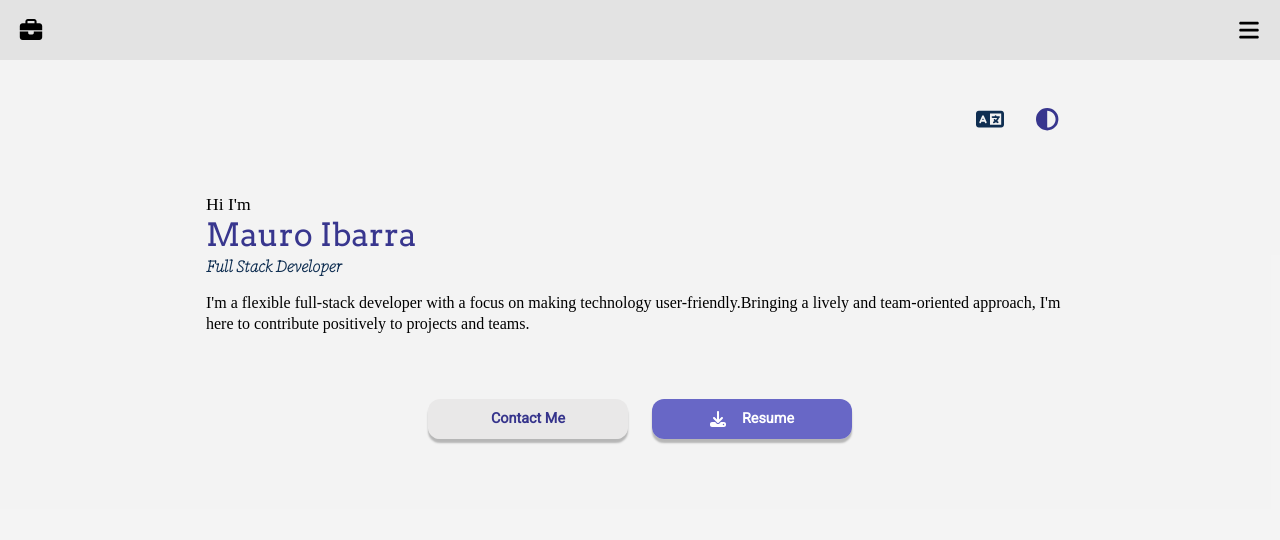
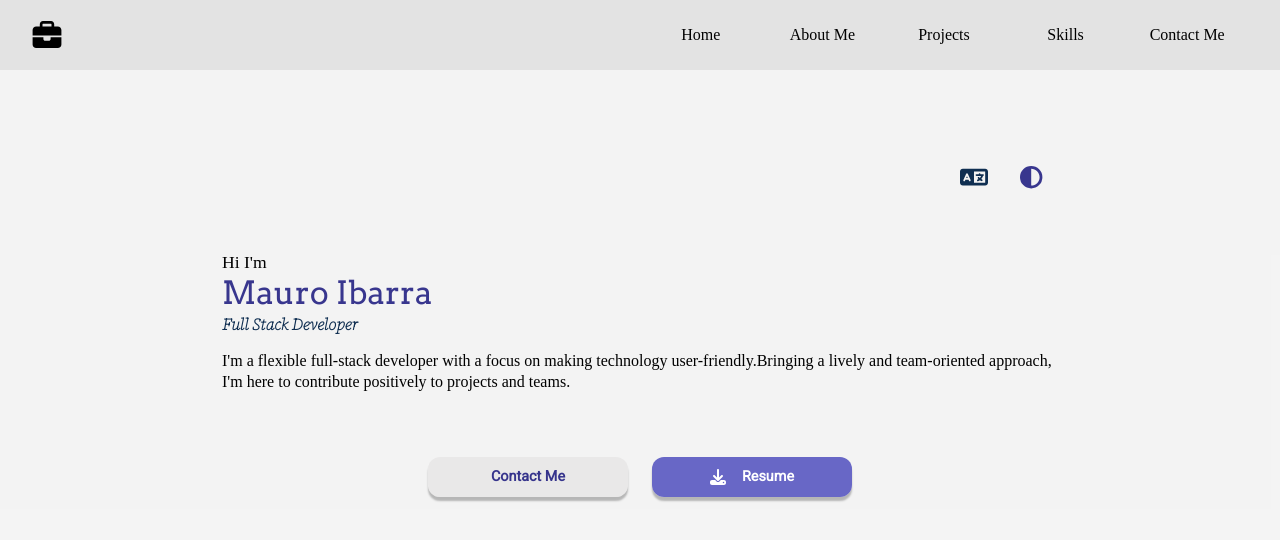
Before and after one commit to mauroibarra133/portafolio, a React (Vite) app in the folder portafolio/: page / in a window 1280 px wide. Shown: the top 540 px of the page. Built offline with nearby package versions, Linux system fonts and the light colour scheme; a web font is replaced by a local one.

Commit message:
add(frontend): add nav responsive config

```diff
--- a/portafolio/package.json
+++ b/portafolio/package.json
@@ -16,7 +16,8 @@
     "@fortawesome/free-solid-svg-icons": "^6.5.1",
     "@fortawesome/react-fontawesome": "^0.2.0",
     "react": "^18.2.0",
-    "react-dom": "^18.2.0"
+    "react-dom": "^18.2.0",
+    "react-router-dom": "^6.21.3"
   },
   "devDependencies": {
     "@types/react": "^18.2.43",
--- a/portafolio/src/App.jsx
+++ b/portafolio/src/App.jsx
@@ -1,14 +1,55 @@
 import "./App.css";
-import Nav from './components/Nav';
-import Hero from './components/Hero';
+import Nav from "./components/Nav";
+import Hero from "./components/Hero";
+import Overlay from "./components/Overlay";
+
+import { BrowserRouter, Routes, Route } from "react-router-dom";
+import { useState, useEffect } from "react";
 
 function App() {
-  return <div className="app-container">
-    <Nav/>
-    <div className="body">
-      <Hero></Hero>
-    </div>
-  </div>;
+  const [isNavOpen, setIsNavOpen] = useState(false);
+
+  const switchNav = () => {
+    setIsNavOpen(!isNavOpen);
+  };
+
+  const closeNav = () => {
+    setIsNavOpen(false);
+  };
+
+
+  useEffect(() => {
+    // Función para manejar el evento de cambio de tamaño de la ventana
+    const handleResize = () => {
+      if (window.innerWidth > 768) {
+        setIsNavOpen(false); // Cierra la navegación si el ancho es mayor a 767px
+      }
+    };
+
+    // Agrega el event listener para el evento de cambio de tamaño
+    window.addEventListener("resize", handleResize);
+
+    // Limpia el event listener cuando el componente se desmonta
+    return () => {
+      window.removeEventListener("resize", handleResize);
+    };
+  }, []); // La dependencia vacía asegura que el efecto solo se ejecute una vez al montar el componente
+
+
+  return (
+    <BrowserRouter>
+      <div className="app-container">
+        <Nav switchNav={switchNav} isNavOpen={isNavOpen} />
+        <Overlay closeNav={closeNav} isNavOpen={isNavOpen}>
+          <div className="body">
+            <Routes>
+              <Route path="/" element={<Hero />} />
+            </Routes>
+          </div>
+        </Overlay>
+      </div>
+    </BrowserRouter>
+  );
 }
 
 export default App;
--- a/portafolio/src/components/Nav.jsx
+++ b/portafolio/src/components/Nav.jsx
@@ -1,15 +1,42 @@
 import { FontAwesomeIcon } from "@fortawesome/react-fontawesome";
 import { faBriefcase, faBars } from "@fortawesome/free-solid-svg-icons";
 import "../styles/nav.css";
+import { NavLink } from "react-router-dom";
 
-function Nav() {
+// eslint-disable-next-line react/prop-types
+function Nav({ switchNav, isNavOpen }) {
   return (
-    <div className="nav">
-      <div className="nav-icon-container">
-        <FontAwesomeIcon icon={faBriefcase} className="nav-icon" />
-      </div>
-      <div className="nav-menu">
-        <FontAwesomeIcon icon={faBars} className="nav-icon"/>
+    <div className={`nav`}>
+      <div className="nav-container">
+        <div className="nav-icon-container">
+          <FontAwesomeIcon icon={faBriefcase} className="nav-icon" />
+        </div>
+        <div className="nav-menu">
+          <FontAwesomeIcon
+            icon={faBars}
+            className={`nav-icon`}
+            onClick={switchNav}
+          />
+        </div>
+        <aside className={`aside ${isNavOpen ? "opened" : ""}`}>
+        <ul className="aside-list">
+          <li className="aside-item">
+            <NavLink>Home</NavLink>
+          </li>
+          <li className="aside-item">
+            <NavLink>About Me</NavLink>
+          </li>
+          <li className="aside-item">
+            <NavLink>Projects</NavLink>
+          </li>
+          <li className="aside-item">
+            <NavLink>Skills</NavLink>
+          </li>
+          <li className="aside-item">
+            <NavLink>Contact Me</NavLink>
+          </li>
+        </ul>
+      </aside>
       </div>
     </div>
   );
--- /dev/null
+++ b/portafolio/src/components/Overlay.jsx
@@ -0,0 +1,12 @@
+/* eslint-disable react/prop-types */
+import "../styles/overlay.css";
+
+const Overlay = ({ children, closeNav, isNavOpen }) => {
+  return (
+    <div className={`overlay ${isNavOpen ? "opened" : ""}`} onClick={closeNav}>
+      <div className={`overlay__content`}>{children}</div>
+    </div>
+  );
+};
+
+export default Overlay;
--- a/portafolio/src/styles/hero.css
+++ b/portafolio/src/styles/hero.css
@@ -111,6 +111,7 @@
     border-radius: 12px;
     box-shadow: 0px 4px 1.9px 0px rgba(0, 0, 0, 0.25);
     max-width: 200px;
+
 }
 .hero-button p{
     text-align: center;
--- a/portafolio/src/styles/nav.css
+++ b/portafolio/src/styles/nav.css
@@ -1,21 +1,33 @@
 
 :root{
     --bg-nav: #E3E3E3;
+    --bg-nav-2: #9c9b9b;
     --size-icons: 1.4rem;
     --font-nav:  'Montserrat';
-    --fg-nav: #000000
+    --fg-nav: #000000 ;
+    --z-nav: 10000;
+    --z-aside: 1000;
+    --fg-color: rgba(22, 20, 123, 0.85);
+
   }
 
 /*
 NAV
 */
-
 .nav{
+    z-index: 100;
+    height: 60px;
+    z-index: 100;
+    background-color: var(--bg-nav);
+}
+.nav-container{
     height: 60px;
     padding: 1rem;
     display: flex;
     align-items: center;
     justify-content: center;
+    position: relative;
+    z-index: 100;
     background-color: var(--bg-nav);
   }
 
@@ -23,6 +35,7 @@ NAV
     color: var(--fg-nav);
     width: 30px;
     font-size: var(--size-icons);
+    z-index: 100;
 }
 
 .nav-icon-container, .nav-menu{
@@ -38,3 +51,100 @@ NAV
     display: flex;
     justify-content: end;
 }
+.nav-menu svg{
+    transition: all .5s ;
+}
+.nav-menu svg:hover{
+    cursor: pointer;
+    color: rgb(167, 167, 167);
+}
+
+
+/* ASIDE */
+
+.aside{
+    width: 100%;
+    position: absolute;
+    background-color: #e1e1e1;
+    box-shadow: 0px 4px 1.9px 0px rgba(0, 0, 0, 0.25);
+    transition: backgroundColor  .5s ease;
+    transition: transform  .5s ease;
+    transform: translateY(-70%);
+    z-index: var(--z-nav);
+
+}
+.aside.opened{
+    transform: translateY(60%);
+
+}
+.aside-item a {
+    display: flex;
+    justify-content: center;
+    align-items: center;
+    text-decoration: none;
+    color: var(--fg-nav);
+}
+.aside-item{
+    border-bottom: 1px solid #c0c0c0;
+    padding: .7rem;
+    list-style: none;
+}
+
+.aside-item:hover{
+    background-color:var(--fg-color);
+}
+
+.aside-item:hover a{
+    color: #fff;
+}
+
+
+/* Media Queries */
+@media only  screen and (min-width:768px){
+    .nav{
+        height: 70px;
+    }
+    .nav-container{
+        height: 100%;
+        padding: 1rem 2rem;
+
+    }
+
+    .nav-menu{
+        display: none; /*Ocultar el boton*/
+    }
+
+    .aside{
+        transform: translateY(0);
+        position: relative;
+        box-shadow: none;
+        background-color: transparent;
+        z-index: 10;
+        }
+
+    .aside-list{
+        background-color: var(--bg-nav);
+        display: flex;
+
+    }
+    .aside-item{
+        list-style: none;
+        border: none;
+        padding: .5rem 0 ;
+    }
+
+    .aside-item:hover{
+        background-color: transparent;
+        border-bottom: 2px solid var(--fg-color);
+    }
+    .aside-item:hover a{
+        color: var(--fg-color);
+    }
+
+    section{
+        padding: 4rem 2rem;
+    }
+    .nav-icon{
+        font-size: 1.8rem;
+    }
+}
--- /dev/null
+++ b/portafolio/src/styles/overlay.css
@@ -0,0 +1,32 @@
+
+.overlay.opened {
+    position: fixed;
+    top: 0;
+    left: 0;
+    width: 100%;
+    height: 100%;
+    background-color: rgba(0, 0, 0, 0.5); /* Fondo semi-transparente */
+    z-index:10; /* Asegura que el overlay esté por encima de otros elementos */
+    display: flex;
+    justify-content: center;
+    align-items: center;
+    transition: all .5s ease;
+  }
+.overlay{
+  background-color: transparent; /* Fondo semi-transparente */
+}
+
+  .overlay-content {
+    background-color: #fff;
+    padding: 20px;
+    border-radius: 5px;
+    box-shadow: 0 0 10px rgba(0, 0, 0, 0.3);
+  }
+
+
+  .overlay-close {
+    position: absolute;
+    top: 10px;
+    right: 10px;
+    cursor: pointer;
+  }
```
Also changed, not shown: 2 other files (tests, documents, lock files or other folders).
